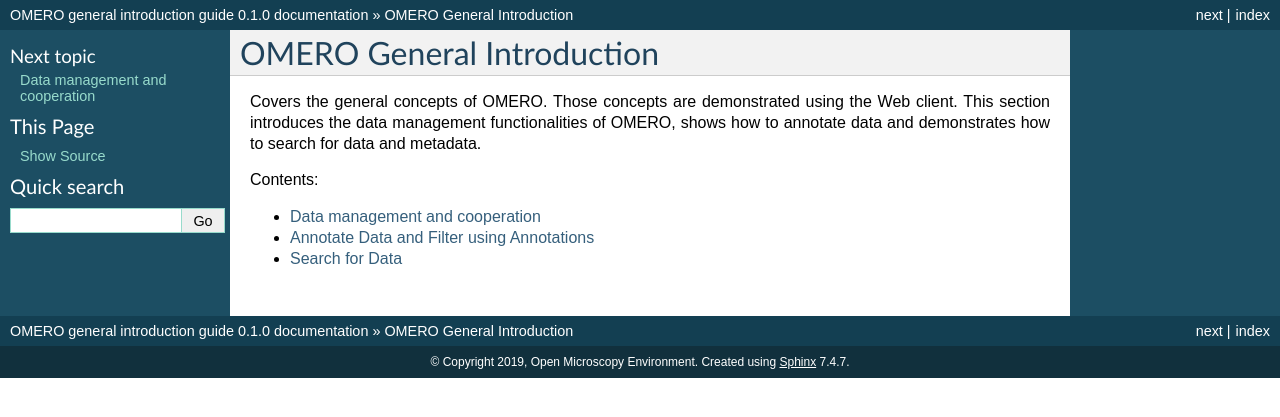
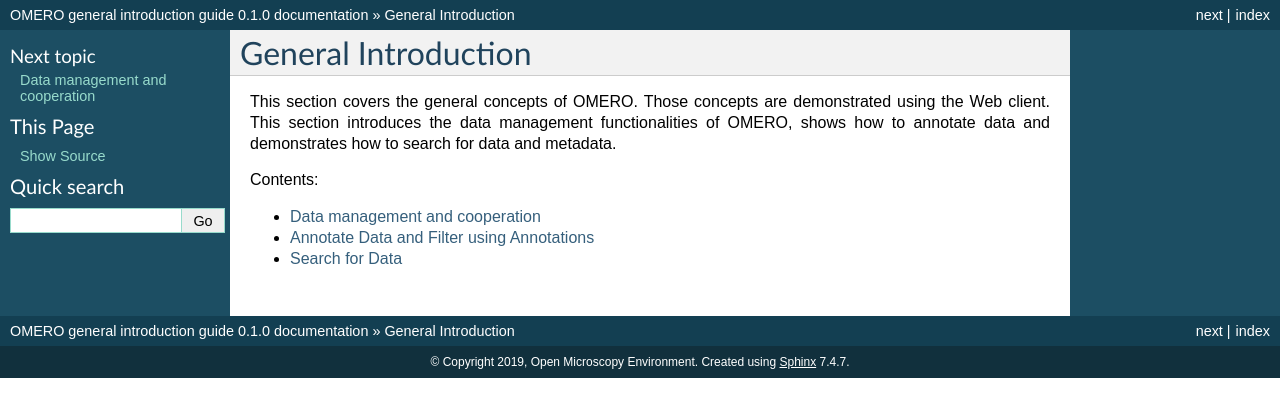
Before and after one commit to ome/omero-guide-introduction, a Sphinx documentation site: the page built from docs/index.rst, in a window 1280 px wide. Shown: the top 417 px of the page. Built offline with Sphinx 7.4.7, drawn with Linux system fonts in a browser that asks for light colours.

Commit message:
review text

```diff
--- a/docs/index.rst
+++ b/docs/index.rst
@@ -1,7 +1,7 @@
-OMERO General Introduction
-==========================
+General Introduction
+====================
 
-Covers the general concepts of OMERO. Those concepts are demonstrated using
+This section covers the general concepts of OMERO. Those concepts are demonstrated using
 the Web client. This section introduces the data management functionalities of OMERO, shows how to annotate data and demonstrates how to search for data and metadata.
 
 Contents:
```
